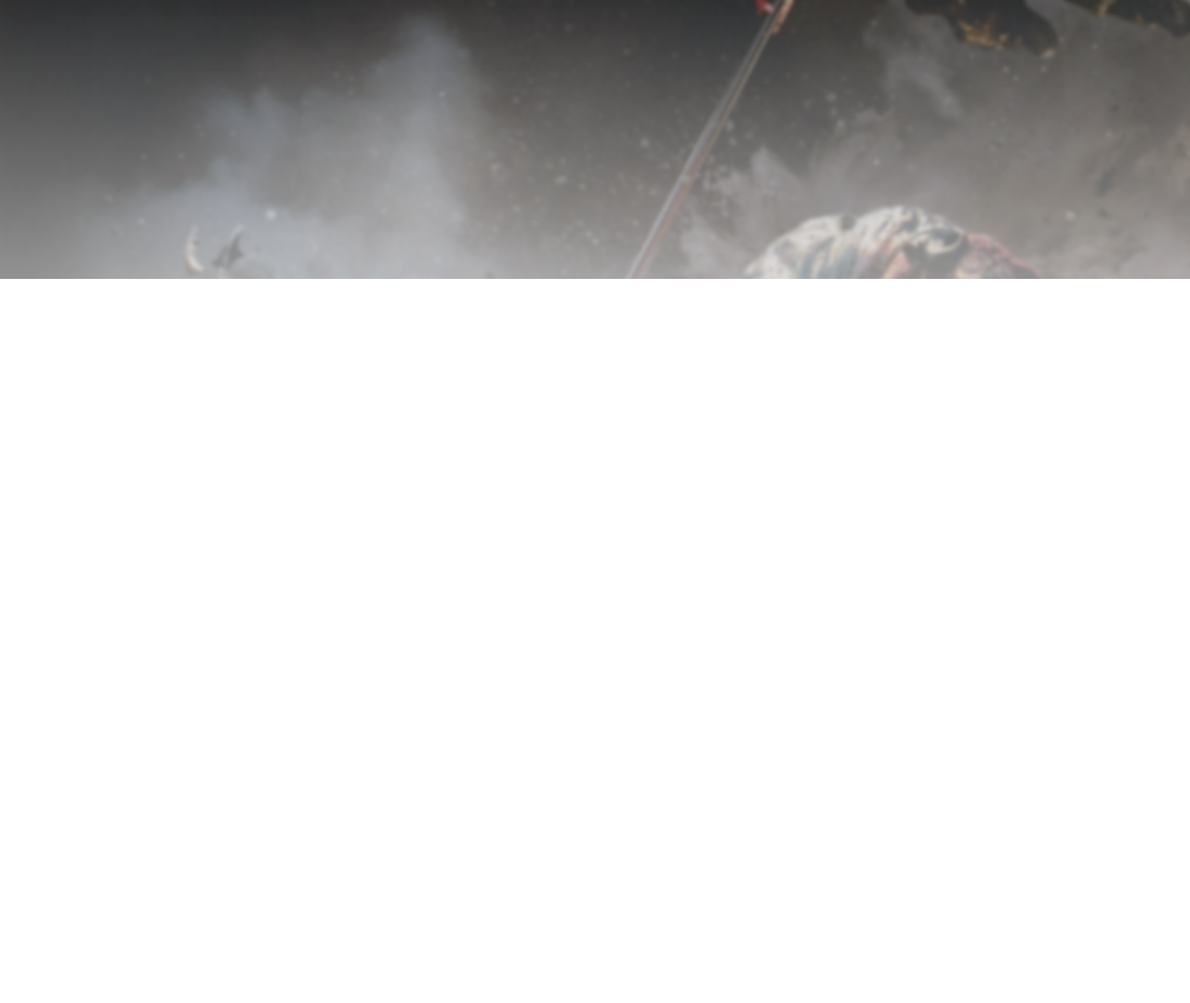
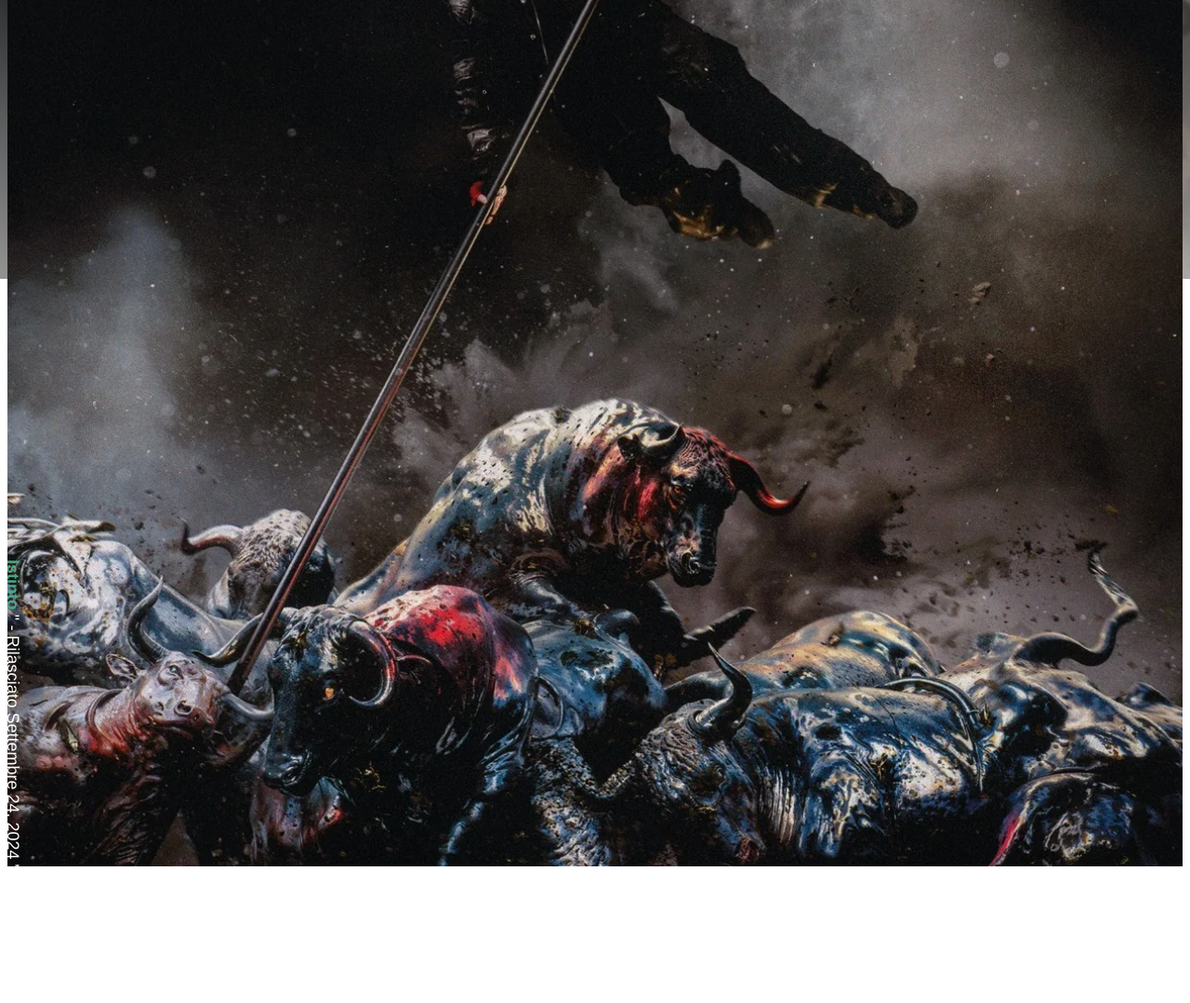
Before and after one commit to MarioRed98/Spotify, a plain HTML site: page Lavoro Spotify/Spotify.html in a window 1280 px wide. Shown: the part 524-1603 px from the top of the page at 93% size. Before the commit the page ends 824 px from the top, so only its background shows below. Drawn offline with Linux system fonts and the light colour scheme.

Commit message:
Add files via upload
Avanzamento 1.0

```diff
--- a/Lavoro Spotify/Spotify.html
+++ b/Lavoro Spotify/Spotify.html
@@ -1,16 +1,41 @@
 <!doctype html>
 <html lang="en">
+
 <head>
   <meta charset="utf-8">
   <meta name="viewport" content="width=device-width, initial-scale=1">
   <link rel="stylesheet" href="style.css">
   <title>Spotify Lazza</title>
 </head>
+
 <body>
-    <div class="background-page" >
+  <div class="background-page">
     <div class="background-poster background-dark" style="background-image: url(Image/Copertina\ Album.webp);">
       <img src="Image/Copertina Album.webp" alt="">
     </div>
   </div>
+  <article id="content" class="content silent-link">
+    <section class="mt-tablet-xxlarge mt-medium mb-large pt-large">
+      <div
+        class="grid-tablet-landscape-4 grid-desktop-gap-col-large grid-tablet-landscape-gap-col-normal grid-tablet-gap-col-medium">
+        <div class="grid-col-tablet-landscape-1-3 mb-medium position-relative pl-tablet-smallish p-phone-none">
+          <div
+            class="position-absolute position-bottom-left font-italic vertical-text flipped fs-small d-none d-tablet-block"
+            style="left: -5px">
+            <span class="fw-600 tc-instinct">Istinto</span>
+            " - Rilasciato Settembre 24, 2024 "
+          </div>
+          <img class="img-square d-block v-align-bottom" src="Image/Copertina Album.webp" alt="Album Locura">
+        </div>
+        <div></div>
+      </div>
+    </section>
+    <section class="mb-normal mb-desktop-large">
+      <h2>Trasmettilo a modo tuo</h2>
+    </section>
+    <section></section>
+    <section></section>
+  </article>
 </body>
+
 </html>
--- a/Lavoro Spotify/style.css
+++ b/Lavoro Spotify/style.css
@@ -21,3 +21,74 @@
 .background-page .background-poster{
     filter: blur(2px) brightness(80%);
 }
+body{
+    font-family: "Montserrat", "Helvetica", Arial, sans-serif;
+    color: white;
+}
+.mt-tablet-xxlarge{
+    margin-top: 7rem;
+}
+.mb-large{
+    margin-bottom: 5rem;
+}
+.pt-large{
+    padding-top: 5rem;
+}
+.grid-desktop-gap-col-large{
+    grid-column-gap: 5rem;
+}
+.grid-tablet-landscape-4{
+    display: grid;
+}
+.pl-tablet-smallish{
+    padding-left: 1.5rem;
+}
+.p-phone-none{
+    padding: 0;
+}
+.mb-medium{
+    margin-bottom: 2rem;
+}
+.position-relative{
+    position: relative;
+}
+.grid-col-tablet-landscape-1-3{
+    grid-column:  1/3;
+}
+.position-absolute .position-bottom-left .font-italic .vertical-text .flipped .fs-small .d-none .d-tablet-block{
+    left: -5px;
+}
+.vertical-text .flipped{
+    transform: rotate(180deg);
+}
+.vertical-text{
+    writing-mode: vertical-lr;
+}
+.position-bottom-left{
+    bottom: 0;
+}
+.position-absolute{
+    position: absolute;
+}
+.font-italic{
+    font-size: italic;
+}
+.fs-small{
+    font-size: 18px;
+}
+.tc-instinct{
+    color: #50a584;
+}
+.fw-600{
+    font-weight: 600;
+}
+.img-square{
+    aspect-ratio: 1/1;
+    overflow: hidden;
+    object-fit: cover;
+    width: 100%;
+}
+*{
+    -webkit-font-smoorhing: antialiased;
+    box-sizing: border-box;
+}
```
Lines whose indentation alone changed are shown as unchanged.
